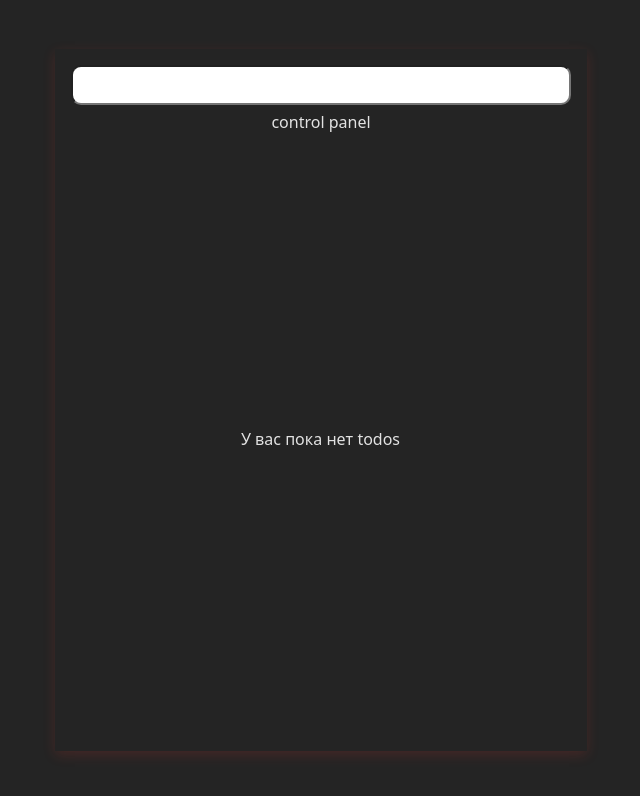
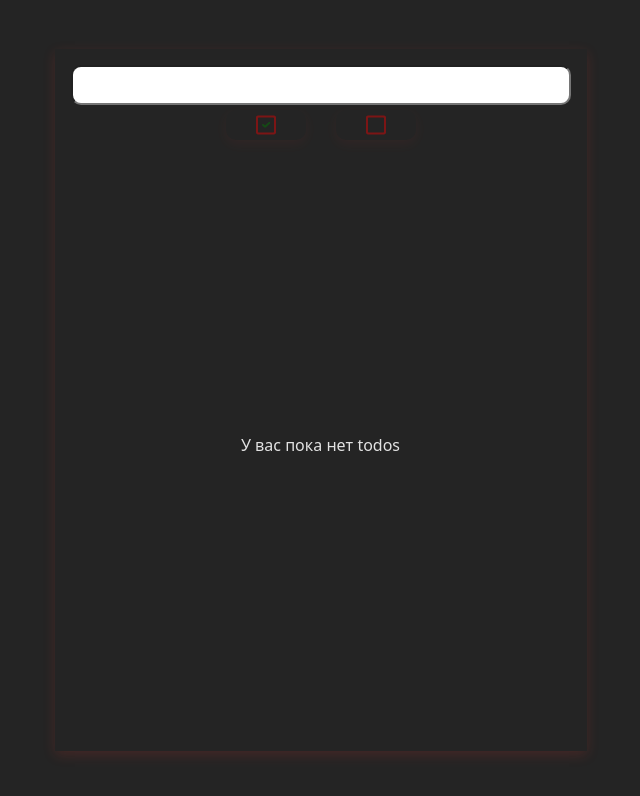
Before and after one commit to MaximSamorukov/chatapp_test, a React (Vite) app: page / in a window 1280 px wide. Shown: the top 796 px of the page, without its empty margins (319-959 px from the left). Built offline with nearby package versions, Linux system fonts and the light colour scheme.

Commit message:
feat: filter done

```diff
--- a/src/App.tsx
+++ b/src/App.tsx
@@ -5,13 +5,27 @@ import { ControlPanel } from './components/ControlPanel';
 import { InputField } from './components/InputField';
 import { TodoItem } from './components/TodoItem';
 import { useAppSelector } from './state';
+import { useState } from 'react';
+import type { FilterType } from './types';
+
+
 
 function App() {
-  const { todos } = useAppSelector((s) => s.todos)
+  const [filter, setFilter] = useState<FilterType>('all');
+
+  const todos = useAppSelector((s) => {
+    if (filter === 'done') {
+      return s.todos.todos.filter((i) => i.isDone)
+    }
+    if (filter === 'not_done') {
+      return s.todos.todos.filter((i) => !i.isDone)
+    }
+    return s.todos.todos
+  })
   return (
     <div className={s.container}>
       <InputField />
-      <ControlPanel />
+      <ControlPanel filter={filter} setFilter={setFilter}/>
       <div className={cn(s.todoItemsContainer, {[s.empty]: !todos.length})}>
         {todos.map((i) => (
           <TodoItem key={i.id} id={i.id} title={i.title} isDone={i.isDone} />
--- a/src/components/ControlPanel/index.tsx
+++ b/src/components/ControlPanel/index.tsx
@@ -1,12 +1,42 @@
-import React from 'react'
+import React from 'react';
+import cn from 'classnames';
+import DoneIcon  from '../../assets/done.svg?react';
+import NotDoneIcon  from '../../assets/not_done.svg?react';
+
 import s from './style.module.scss';
+import type { FilterType } from '../../types';
+
 type ControlPanelProps = {
-
+  filter: FilterType
+  setFilter: (arg: FilterType) => void
 }
 
-export const ControlPanel: React.FC<ControlPanelProps> = () => {
 
+
+export const ControlPanel: React.FC<ControlPanelProps> = ({ filter, setFilter }) => {
+  const toggleDoneFilter = () => {
+    if (filter === 'done') {
+      setFilter('all');
+    } else {
+      setFilter('done')
+    }
+  }
+  const toggleNotDoneFilter = () => {
+    if (filter === 'not_done') {
+      setFilter('all');
+    } else {
+      setFilter('not_done')
+    }
+  }
   return (
-    <div className={s.container}>control panel</div>
+    <div className={s.container}>
+      <button onClick={toggleDoneFilter} className={cn(s.filter, {[s.active]: filter === 'done'})}>
+        <DoneIcon />
+      </button>
+      <button onClick={toggleNotDoneFilter} className={cn(s.filter, {[s.active]: filter === 'not_done'})}>
+        <NotDoneIcon />
+      </button>
+
+    </div>
   )
 }
--- a/src/components/ControlPanel/style.module.scss
+++ b/src/components/ControlPanel/style.module.scss
@@ -4,4 +4,25 @@
   flex-direction: row;
   align-items: center;
   justify-content: center;
+  gap: 30px;
 }
+
+.filter {
+  all: unset;
+  border-radius: 10px;
+  width: 80px;
+  height: 30px;
+  padding: 0;
+  box-sizing: border-box;
+  display: flex;
+  flex-direction: row;
+  align-items: center;
+  justify-content: center;
+  box-shadow: 0 4px 12px rgba(255, 59, 48, 0.15);
+  opacity: 0.4;
+}
+
+.active {
+  opacity: 0.9;
+  box-shadow: 0 4px 12px rgba(green, 0.55);
+}
--- /dev/null
+++ b/src/types.ts
@@ -0,0 +1 @@
+export type FilterType = 'all' | 'done' | 'not_done';
```
